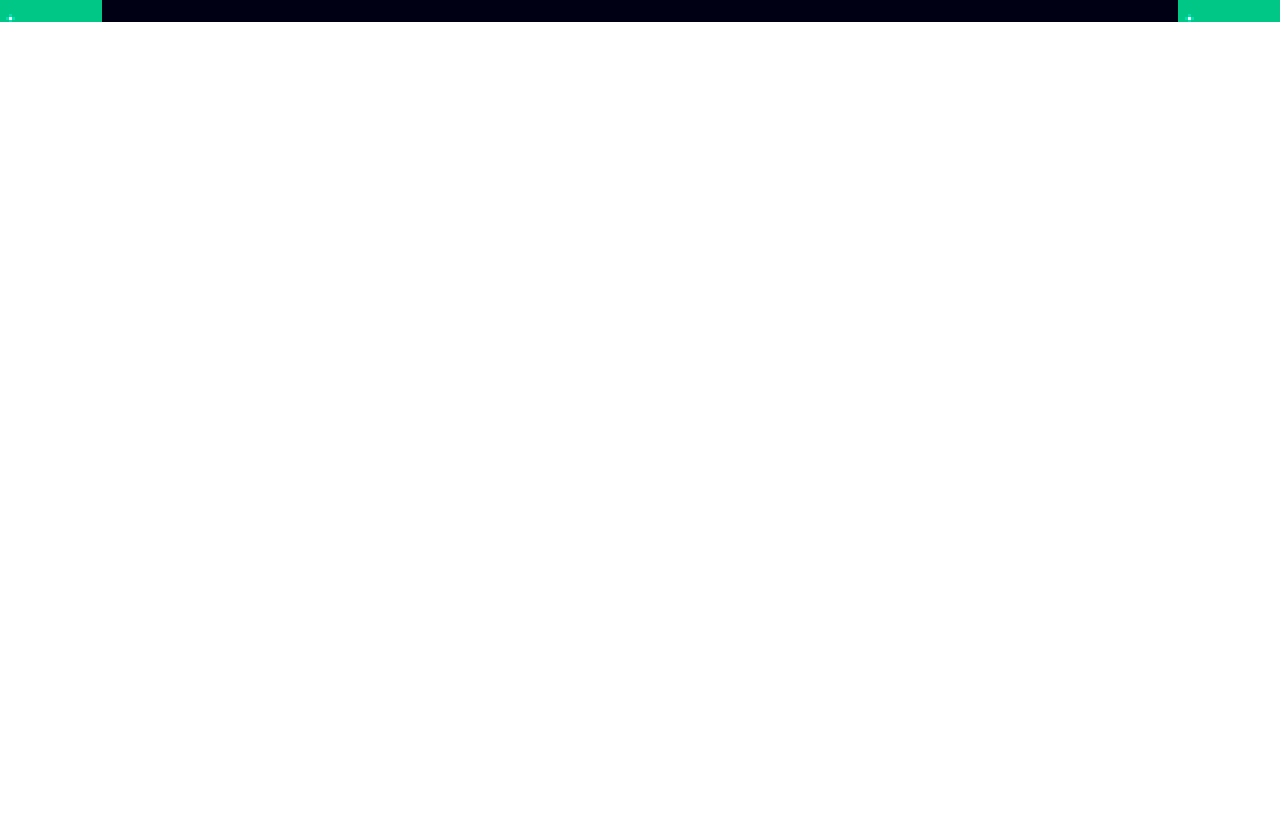
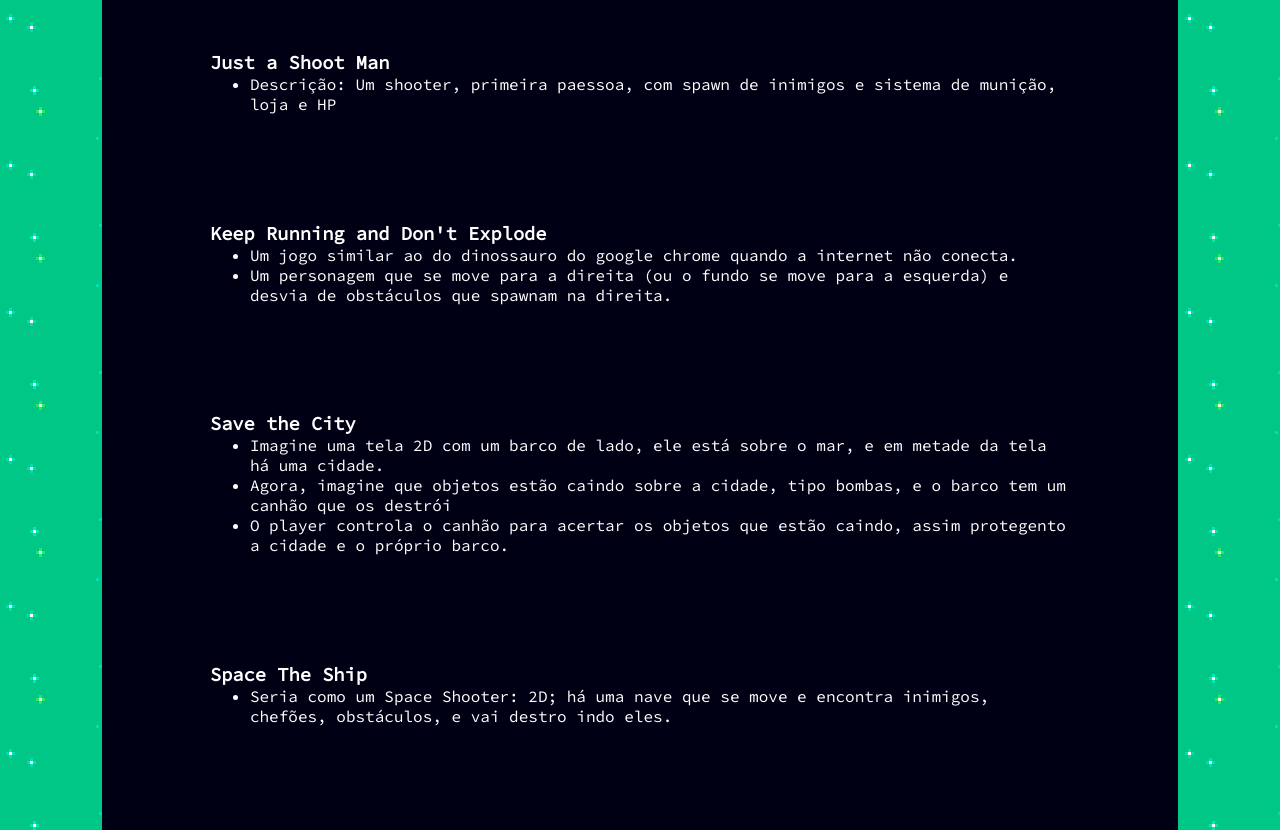
Before and after one commit to g-devufsc/g-devufsc.github.io, a plain HTML site: page projetos.html in a window 1280 px wide. Shown: the part 928-1758 px from the top of the page. Before the commit the page ends 950 px from the top, so only its background shows below. Drawn offline with Linux system fonts and the light colour scheme.

Commit message:
Atualizando página de projetos
Agora a página apresenta sugestões de projetos simples para serem feitos no futuro.

```diff
--- a/projetos.html
+++ b/projetos.html
@@ -104,7 +104,9 @@
 				<h2>Projetos</h2>
 			</div>
 			<div id="quem-somos">
-			<h3>Nesta página, ficam as informações sobre os projetos em andamento ligados ao G-Dev.</h3>
+			<h3>Nesta página, ficam as informações sobre os projetos em andamento ligados ao G-Dev. Além de algumas sujestões de projetos para
+			o futuro.</h3>
+		<h3>Para cadastrar novos projetos, falar com Cainã Correa Caldas, ou mandar e-mail para g-devufsc@outlook.com</h3>
 			</div>
 
 
@@ -117,6 +119,60 @@
 					<li>Descrição: É uma tentativa de desenvolver do zero um jogo similar ao famoso Candy Crush.</li>
 					<li>Membros: Cainã Caldas, Arthur Phillipi, Gabriel Pordeus, Victor Schmitt.</li>
 					<li>O que já foi feito: Modelos 3D das frutas, script para gerar grid.</li>
+				</ul>
+			</div>
+		</div>
+
+
+
+			<div id="quem-somos">
+			<h3>Segue abaixo algumas sujestões de projetos para serem feitos. Quem tiver interesse em desenvolver algum
+			deles, fale com um integrante da gestão, ou no grupo do whats app do G-Dev!</h3>
+			</div>
+
+	<div class="post">
+			<div class="post-title">
+			<h3>Just a Shoot Man</h3>
+			</div>
+			<div class="post-content">
+				<ul>
+					<li>Descrição: Um shooter, primeira paessoa, com spawn de inimigos e sistema de munição, loja e HP</li>
+				</ul>
+			</div>
+		</div>
+
+		<div class="post">
+			<div class="post-title">
+			<h3>Keep Running and Don't Explode</h3>
+			</div>
+			<div class="post-content">
+				<ul>
+					<li>Um jogo similar ao do dinossauro do google chrome quando a internet não conecta.</li>
+					<li>Um personagem que se move para a direita (ou o fundo se move para a esquerda) e desvia de obstáculos que spawnam na direita.</li>
+				</ul>
+			</div>
+		</div>
+
+		<div class="post">
+			<div class="post-title">
+			<h3>Save the City</h3>
+			</div>
+			<div class="post-content">
+				<ul>
+					<li>Imagine uma tela 2D com um barco de lado, ele está sobre o mar, e em metade da tela há uma cidade.</li>
+					<li>Agora, imagine que objetos estão caindo sobre a cidade, tipo bombas, e o barco tem um canhão que os destrói</li>
+					<li>O player controla o canhão para acertar os objetos que estão caindo, assim protegento a cidade e o próprio barco.</li>
+				</ul>
+			</div>
+		</div>
+
+		<div class="post">
+			<div class="post-title">
+			<h3>Space The Ship</h3>
+			</div>
+			<div class="post-content">
+				<ul>
+					<li>Seria como um Space Shooter: 2D; há uma nave que se move e encontra inimigos, chefões, obstáculos, e vai destro	indo eles.</li>
 				</ul>
 			</div>
 		</div>
```
